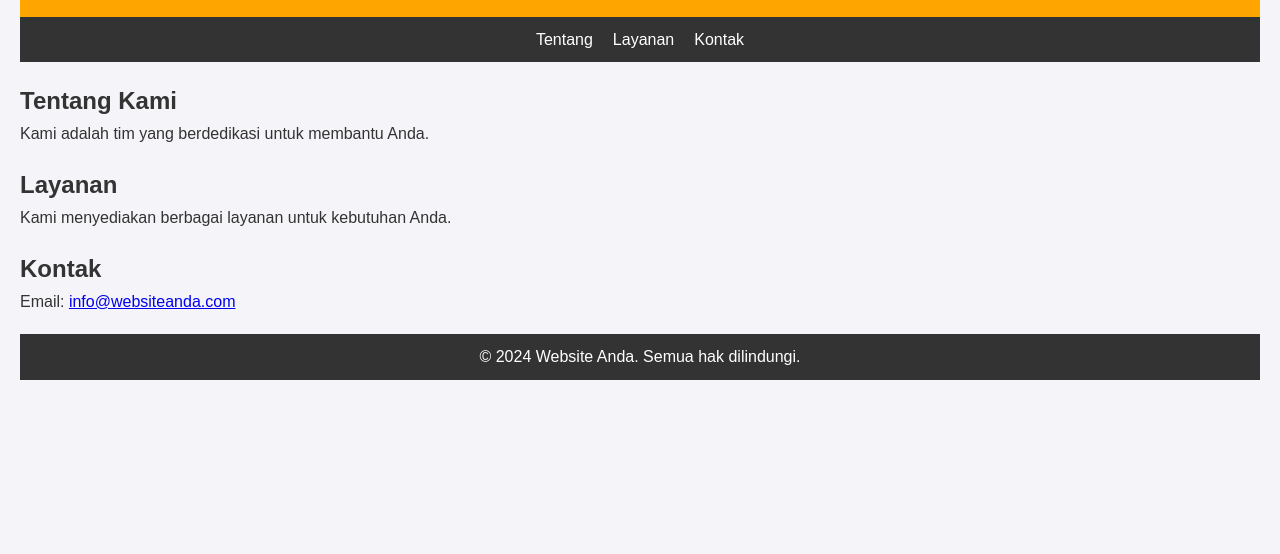
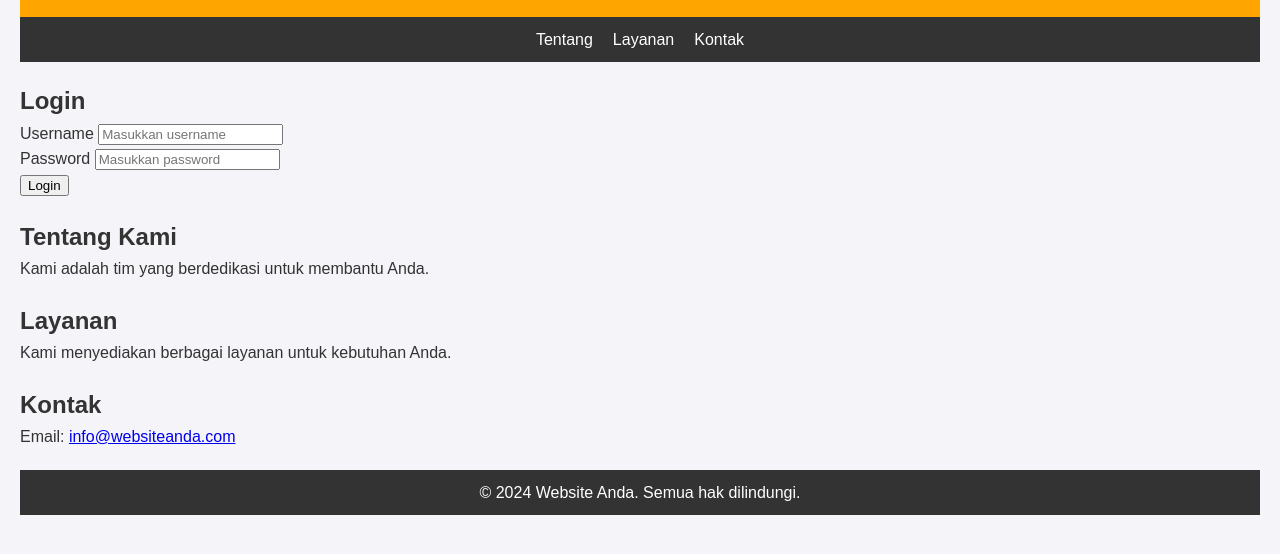
Before and after one commit to Henhaku/REWA, a plain HTML site: page index.html in a window 1280 px wide. Shown: the part 100-654 px from the top of the page. Drawn offline with Linux system fonts and the light colour scheme.

Commit message:
index.html

```diff
--- a/index.html
+++ b/index.html
@@ -34,6 +34,25 @@
   </nav>
 
   <main>
+     <!-- Form Login -->
+     <section id="login">
+      <h2>Login</h2>
+      <form action="proses_login.html" method="post">
+        <!-- Form dikirim ke 'proses_login.html' -->
+        <div class="form-group">
+          <label for="username">Username</label>
+          <!-- Input untuk username -->
+          <input type="text" id="username" name="username" placeholder="Masukkan username" required>
+        </div>
+        <div class="form-group">
+          <label for="password">Password</label>
+          <!-- Input untuk password -->
+          <input type="password" id="password" name="password" placeholder="Masukkan password" required>
+        </div>
+        <button type="submit">Login</button>
+        <!-- Tombol login -->
+      </form>
+    </section>
     <!-- Bagian utama konten website -->
     <section id="tentang">
       <!-- Bagian 'Tentang' -->
```
